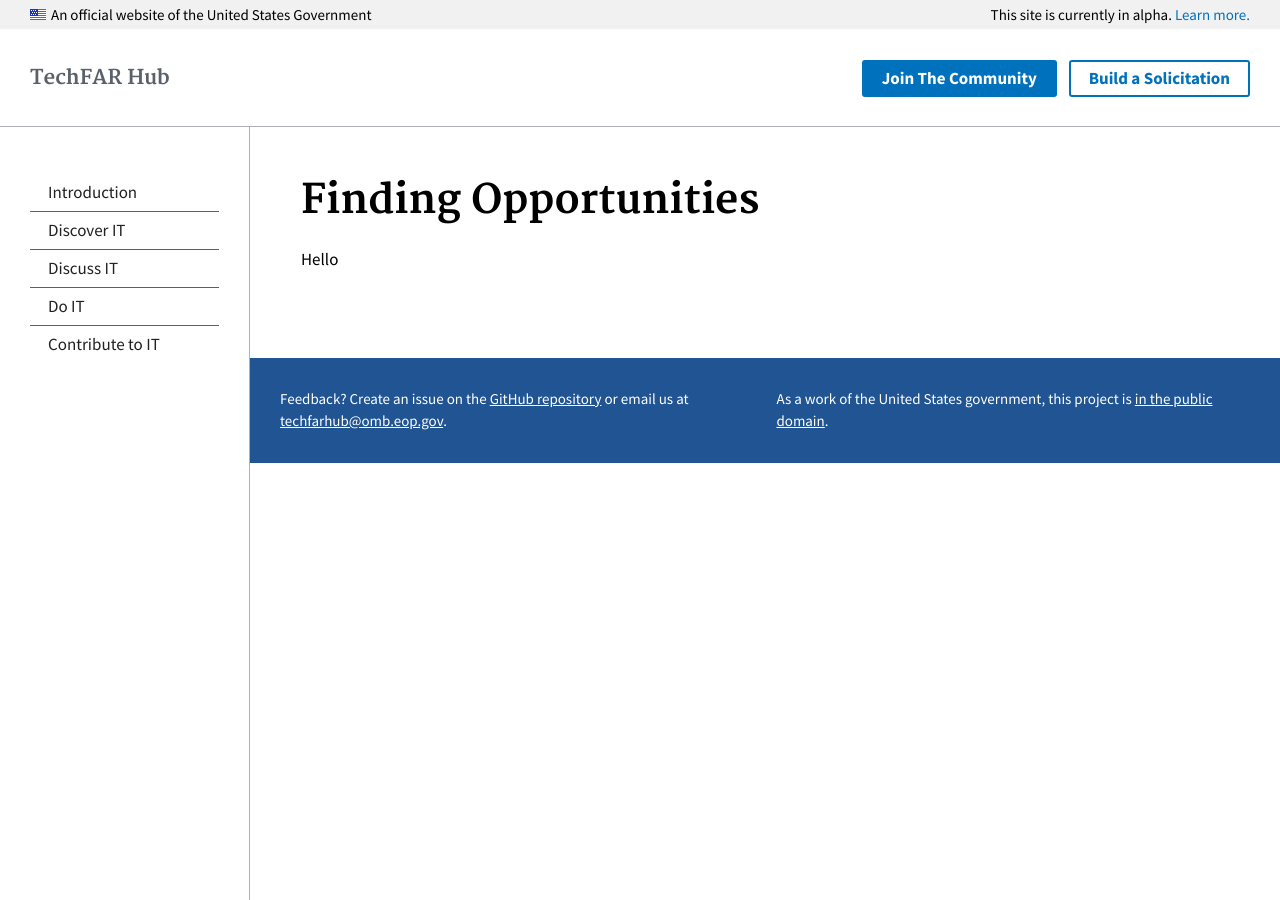
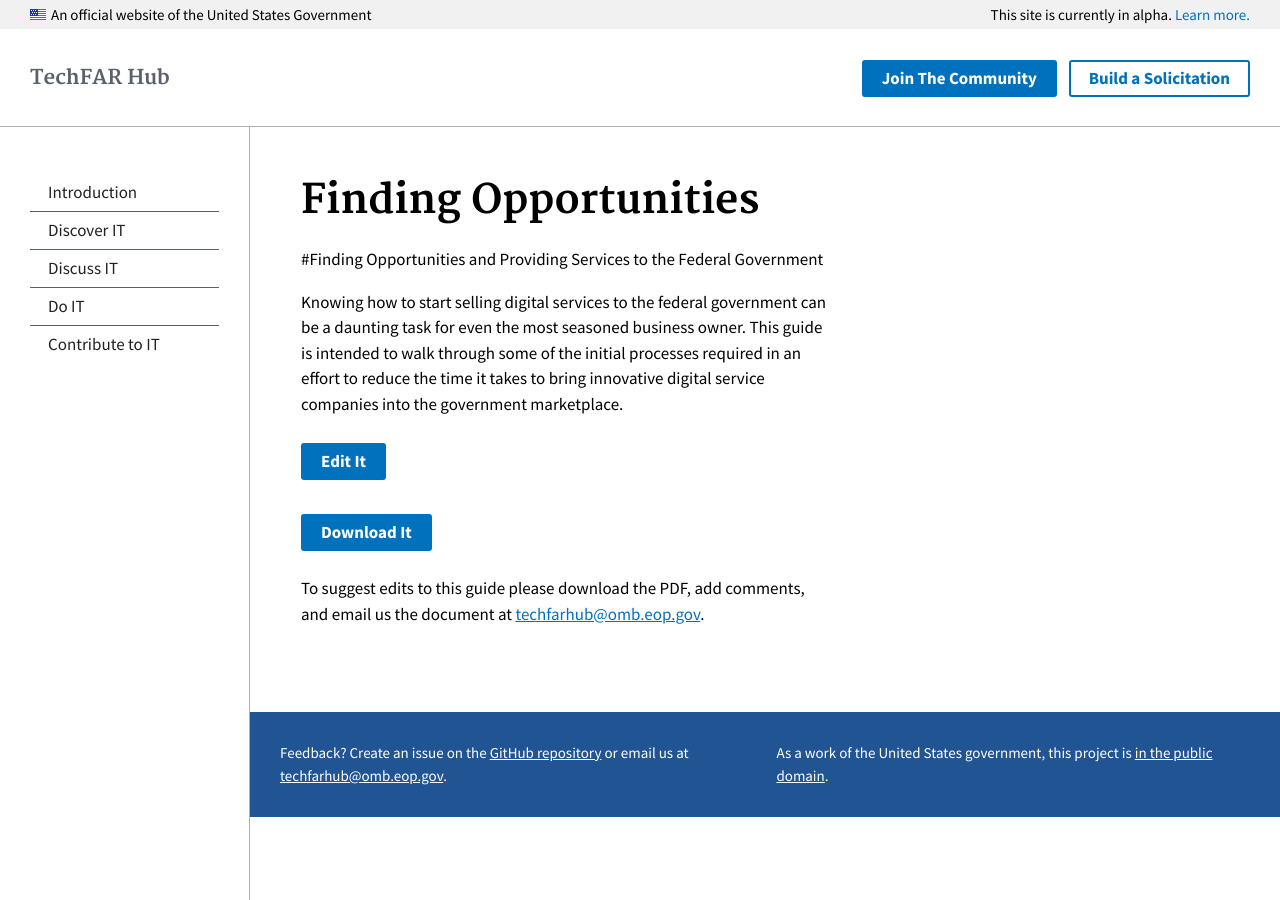
Before and after one commit to usds/techfar-hub, a Jekyll site: the page built from guide-landing/finding-opportunities.md, in a window 1280 px wide. Built offline with Jekyll 4.4.1, drawn with Linux system fonts in a browser that asks for light colours.

Commit message:
Added Buttons

```diff
--- a/guide-landing/finding-opportunities.md
+++ b/guide-landing/finding-opportunities.md
@@ -5,4 +5,12 @@ layout: default
 title: Finding Opportunities
 ---
 
-Hello
+#Finding Opportunities and Providing Services to the Federal Government
+
+Knowing how to start selling digital services to the federal government can be a daunting task for even the most seasoned business owner. This guide is intended to walk through some of the initial processes required in an effort to reduce the time it takes to bring innovative digital service companies into the government marketplace.
+
+<a class="usa-button" type="button" target="blank" href="https://github.com/usds/techfar-hub/blob/master/docs/Finding-Opportunities-and-Providing-Services-to-the-Federal-Government-Guide.md">Edit It</a>
+
+<a class="usa-button" type="button" target="blank" href="https://techfarhub.cio.gov/assets/files/ContractorHowToGuide_I_1.pdf">Download It</a>
+
+To suggest edits to this guide please download the PDF, add comments, and email us the document at [techfarhub@omb.eop.gov](mailto:techfarhub@omb.eop.gov).
```
